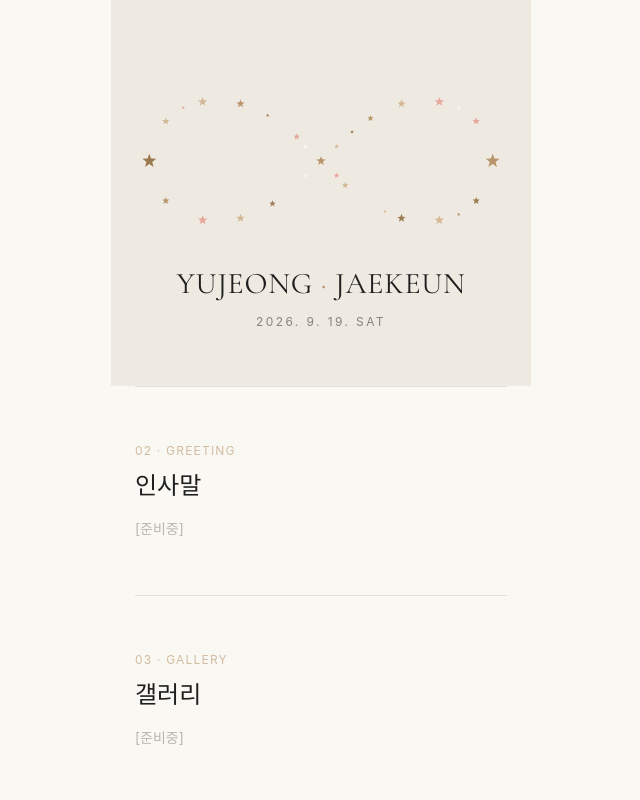
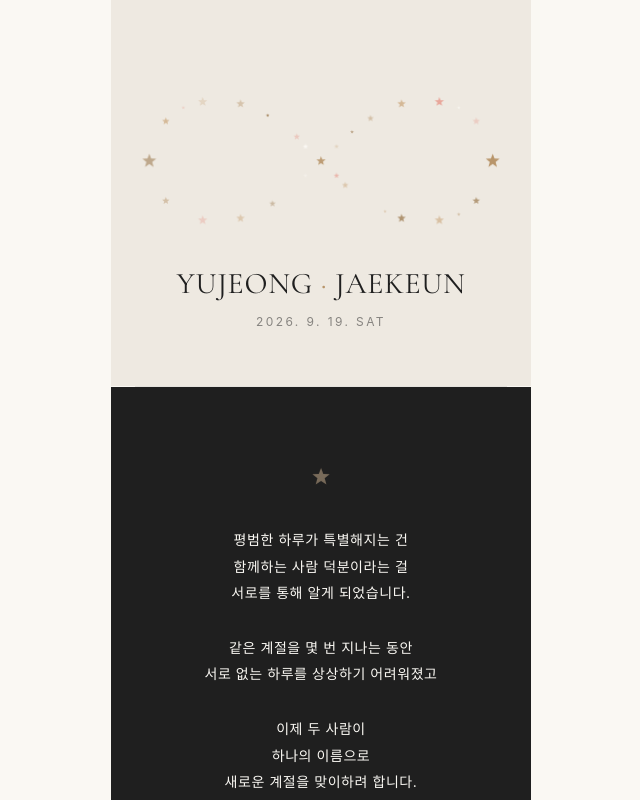
Before and after one commit to rladbwjd0817/wedding-invitation, a Next.js app: page /invitation in a window 1280 px wide. Shown: the top 800 px of the page, without its empty margins (319-959 px from the left). Built offline with nearby package versions, Linux system fonts and the light colour scheme; a web font is replaced by a local one.

Commit message:
feat: 2번 인사말 섹션 완성

```diff
--- /dev/null
+++ b/components/Star.tsx
@@ -0,0 +1,52 @@
+// 재사용 가능한 5각별 컴포넌트 (섹션 간 모티프 연결용)
+// 부모에서 className으로 실제 크기 제어 (예: className="w-5 h-5")
+// viewBox 중심 (0,0) 고정, 외곽 반지름 10 기준으로 내부 계산
+
+interface StarProps {
+  color?: string
+  delay?: number    // 애니메이션 시작 딜레이 (초)
+  duration?: number // 애니메이션 한 사이클 (초)
+  className?: string
+}
+
+const r = 10
+const inner = r * 0.42
+const POINTS = Array.from({ length: 10 }, (_, i) => {
+  const radius = i % 2 === 0 ? r : inner
+  const angle = (i * Math.PI) / 5 - Math.PI / 2
+  return `${(radius * Math.cos(angle)).toFixed(2)},${(radius * Math.sin(angle)).toFixed(2)}`
+}).join(' ')
+
+export default function Star({
+  color = '#B8956A',
+  delay = 0,
+  duration = 3.5,
+  className,
+}: StarProps) {
+  return (
+    <svg viewBox="-11 -11 22 22" className={className} aria-hidden="true">
+      <style>{`
+        @keyframes star-breathe {
+          0%, 100% { opacity: 1; }
+          50%       { opacity: 0.4; }
+        }
+        .star-breathe {
+          animation: star-breathe var(--dur) ease-in-out infinite;
+          animation-delay: var(--del);
+        }
+        @media (prefers-reduced-motion: reduce) {
+          .star-breathe { animation: none; }
+        }
+      `}</style>
+      <polygon
+        points={POINTS}
+        fill={color}
+        className="star-breathe"
+        style={{
+          '--dur': `${duration}s`,
+          '--del': `${delay}s`,
+        } as React.CSSProperties}
+      />
+    </svg>
+  )
+}
--- a/components/sections/GreetingSection.tsx
+++ b/components/sections/GreetingSection.tsx
@@ -1,9 +1,33 @@
+import Star from '@/components/Star'
+
 export default function GreetingSection() {
   return (
-    <section className="py-14 px-6">
-      <p className="text-xs tracking-widest text-gold/60 mb-3 font-sans">02 · GREETING</p>
-      <h2 className="font-serif text-2xl text-charcoal">인사말</h2>
-      <p className="mt-4 text-sm text-charcoal/30">[준비중]</p>
+    <section className="py-20 px-8 bg-charcoal text-center">
+      {/* 인트로 별자리 모티프 연결 — 작은 골드 별 */}
+      <div className="flex justify-center mb-10">
+        <Star color="#D4B896" duration={3.8} delay={0.8} className="w-5 h-5" />
+      </div>
+
+      {/* 인사말 본문 */}
+      <div className="font-sans text-warm-white text-sm leading-[1.9] tracking-[0.04em] max-w-[320px] mx-auto">
+        <p>
+          평범한 하루가 특별해지는 건<br />
+          함께하는 사람 덕분이라는 걸<br />
+          서로를 통해 알게 되었습니다.
+        </p>
+        <p className="mt-7">
+          같은 계절을 몇 번 지나는 동안<br />
+          서로 없는 하루를 상상하기 어려워졌고
+        </p>
+        <p className="mt-7">
+          이제 두 사람이<br />
+          하나의 이름으로<br />
+          새로운 계절을 맞이하려 합니다.
+        </p>
+        <p className="mt-7">
+          귀한 걸음으로 축복해 주시면 감사하겠습니다.
+        </p>
+      </div>
     </section>
-  );
+  )
 }
--- a/components/sections/IntroSection.tsx
+++ b/components/sections/IntroSection.tsx
@@ -60,6 +60,22 @@ function starPolygon(cx: number, cy: number, r: number): string {
 export default function IntroSection() {
   return (
     <section className="pt-16 pb-14 bg-[#EEE9E1]">
+      <style>{`
+        @keyframes twinkle {
+          0%, 100% { opacity: 1; }
+          50%       { opacity: 0.4; }
+        }
+        .star-twinkle {
+          animation-name: twinkle;
+          animation-timing-function: ease-in-out;
+          animation-iteration-count: infinite;
+          animation-duration: var(--dur);
+          animation-delay: var(--del);
+        }
+        @media (prefers-reduced-motion: reduce) {
+          .star-twinkle { animation: none; }
+        }
+      `}</style>
       {/* 인피니티 별자리 SVG */}
       <div className="px-4">
         <svg
@@ -73,6 +89,11 @@ export default function IntroSection() {
               key={i}
               points={starPolygon(star.cx, star.cy, star.r)}
               fill={star.color}
+              className="star-twinkle"
+              style={{
+                '--dur': `${(3 + (i % 5) * 0.3).toFixed(1)}s`,
+                '--del': `${((i * 0.37) % 5).toFixed(2)}s`,
+              } as React.CSSProperties}
             />
           ))}
         </svg>
```
